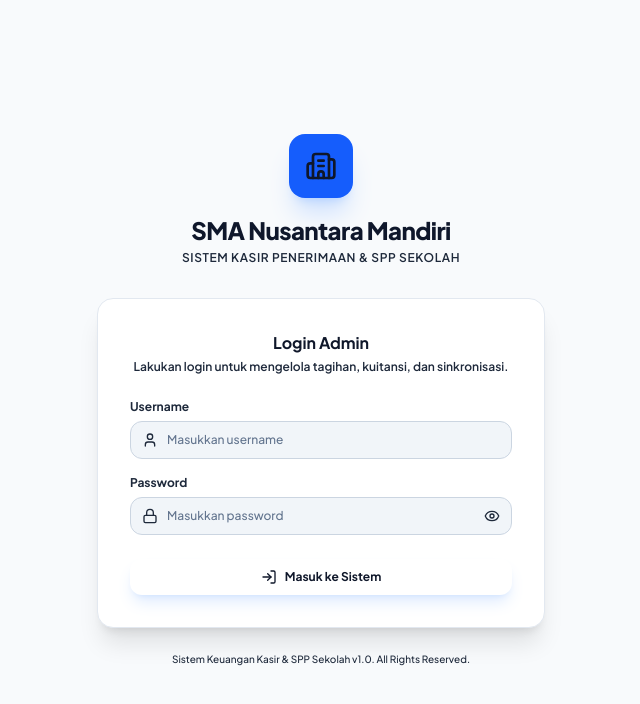
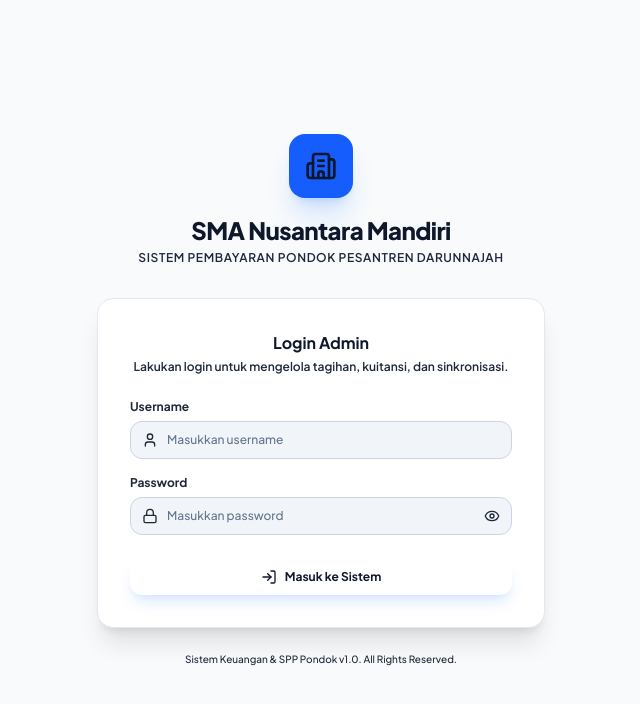
Before and after one commit to digitalizationdarunnajah-glitch/SPP-PONDOK, a React (Vite) app: page / in a window 1280 px wide. Shown: the top 704 px of the page, without its empty margins (319-959 px from the left). Built offline with nearby package versions, Linux system fonts and the light colour scheme.

Commit message:
Update LoginView.tsx

```diff
--- a/src/components/LoginView.tsx
+++ b/src/components/LoginView.tsx
@@ -60,7 +60,7 @@ export default function LoginView({ onLoginSuccess, config, isDark }: LoginViewP
             {config.namaSekolah || "SMA Nusantara Mandiri"}
           </h1>
           <p className={`text-xs mt-1 font-semibold uppercase tracking-wider transition-colors duration-300 ${isDark ? "text-slate-400" : "text-slate-500"}`}>
-            Sistem Kasir Penerimaan & SPP Sekolah
+            Sistem Pembayaran Pondok Pesantren Darunnajah
           </p>
         </div>
 
@@ -154,7 +154,7 @@ export default function LoginView({ onLoginSuccess, config, isDark }: LoginViewP
 
         {/* Footer info */}
         <div className="text-center mt-6 text-[10px] text-slate-400 font-medium animate-fade-in">
-          Sistem Keuangan Kasir & SPP Sekolah v1.0. All Rights Reserved.
+          Sistem Keuangan & SPP Pondok v1.0. All Rights Reserved.
         </div>
 
       </div>
```
